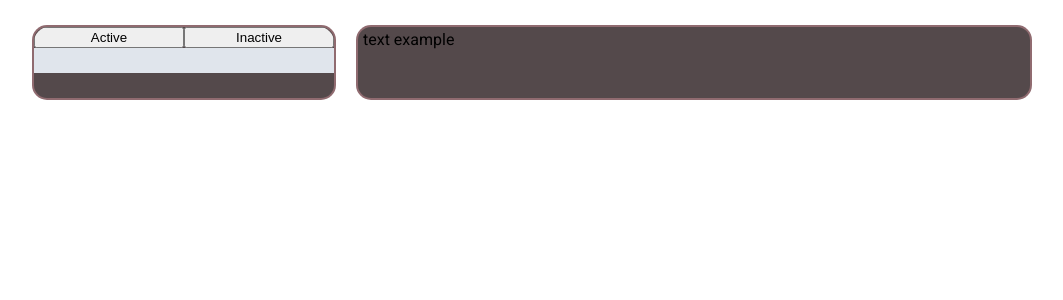
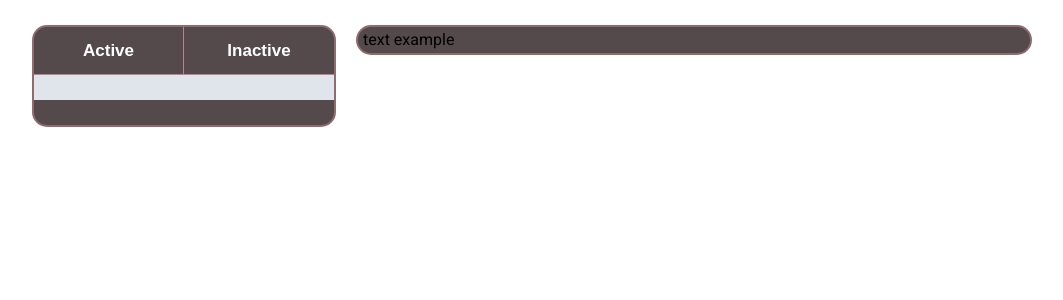
Before and after one commit to Fromlovers/spa-notes, a Vue app: page / in a window 1280 px wide. Shown: the top 300 px of the page, without its empty margins (108-1171 px from the left). Built offline with nearby package versions, Linux system fonts and the light colour scheme.

Commit message:
fix: fixes style

```diff
--- a/src/views/Components/ToogleButtons.vue
+++ b/src/views/Components/ToogleButtons.vue
@@ -1,10 +1,10 @@
 <template>
     <div class="toogle-buttons">
         <div class="toogle-buttons__left">
-            <button>Active</button>
+            <a-button label="Active" class="toogle-buttons__button" />
         </div>
         <div class="toogle-buttons__right">
-            <button>Inactive</button>
+            <a-button label="Inactive" class="toogle-buttons__button" />
         </div>
     </div>
 </template>
@@ -26,9 +26,18 @@
             display: flex;
             flex-direction: column;
             flex: 1;
-            button {
-                width: 100%;
-                height: 100%;
+        }
+        &__button {
+            border-radius: 0px !important;
+            border-bottom: 1px solid #b98389 !important;
+            background-color: #54494b !important;
+            height: 3rem !important;
+            font-weight: 600;
+            font-size: 17px;
+        }
+        &__left {
+            .toogle-buttons__button {
+                border-right: 1px solid #b98389 !important;
             }
         }
     }
--- a/src/views/Main.vue
+++ b/src/views/Main.vue
@@ -27,5 +27,6 @@
     .container {
         display: flex;
         justify-content: flex-start;
+        align-items: flex-start;
     }
 </style>
```
